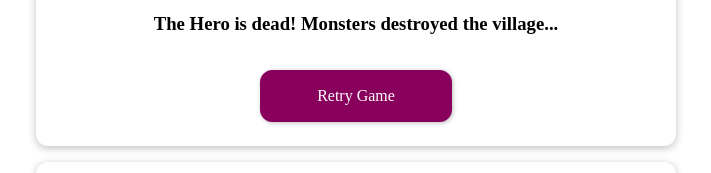
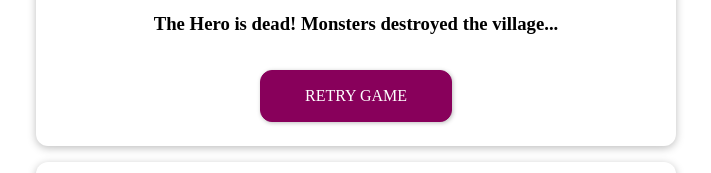
Before and after one commit to roma-marshall/monster-slayer-game, a Vue app: page / in a window 1280 px wide. Both pictures are taken after a click on the button "SURRENDER". Shown: the part 348-521 px from the top of the page, without its empty margins (284-995 px from the left). Built offline with nearby package versions, Linux system fonts and the light colour scheme.

Commit message:
btn edit

```diff
--- a/src/App.vue
+++ b/src/App.vue
@@ -15,7 +15,7 @@
     <section class="container" v-if="winner">
       <h2>Game Over!</h2>
       <h3>{{ winner }}</h3>
-      <button @click="retryGame">Retry Game</button>
+      <button @click="retryGame">RETRY GAME</button>
     </section>
     <section id="controls" v-else>
       <button @click="monsterAttack">ATTACK</button>
```
